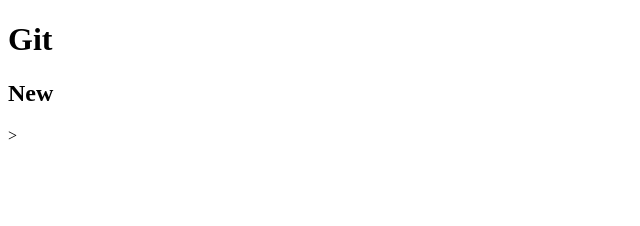
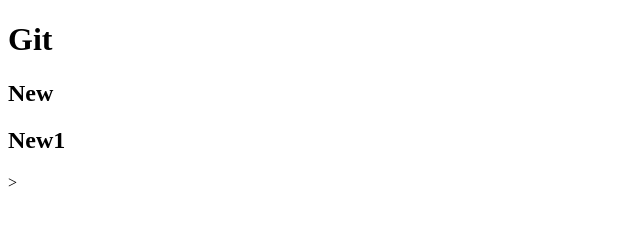
Before and after one commit to Per4uk93-zz/Protractor-edu, a plain HTML site: page index.html in a window 1280 px wide. Shown: the full height of the page, 0-640 px from the left. Drawn offline with Linux system fonts and the light colour scheme.

Commit message:
new commit

```diff
--- a/index.html
+++ b/index.html
@@ -8,5 +8,7 @@
  <h1>Git</h1>
 
  <h2>New</h2>
+
+ <h2>New1</h2>
 </body>
 </html>>
```
